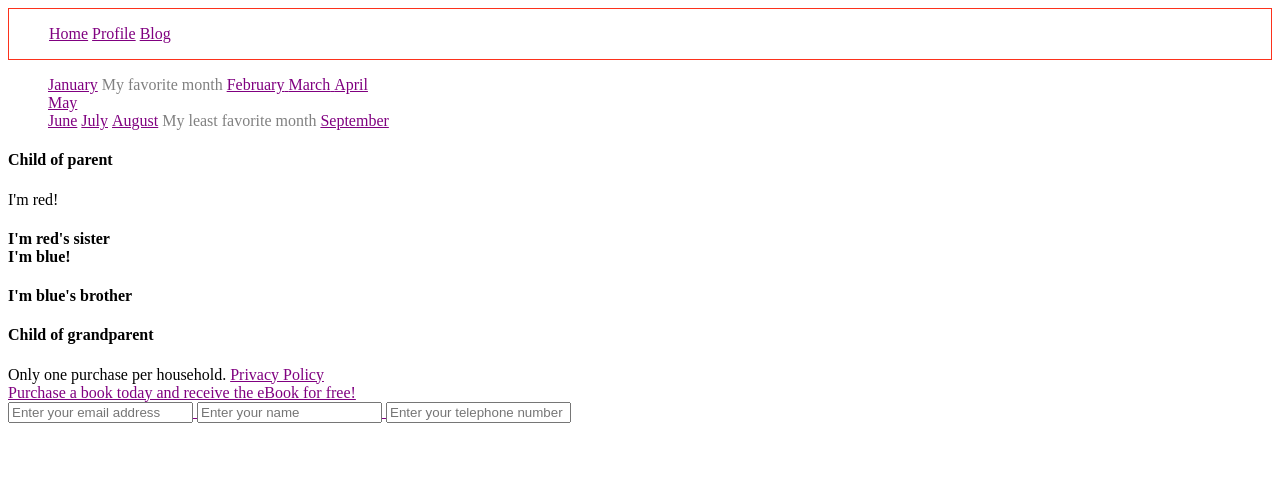
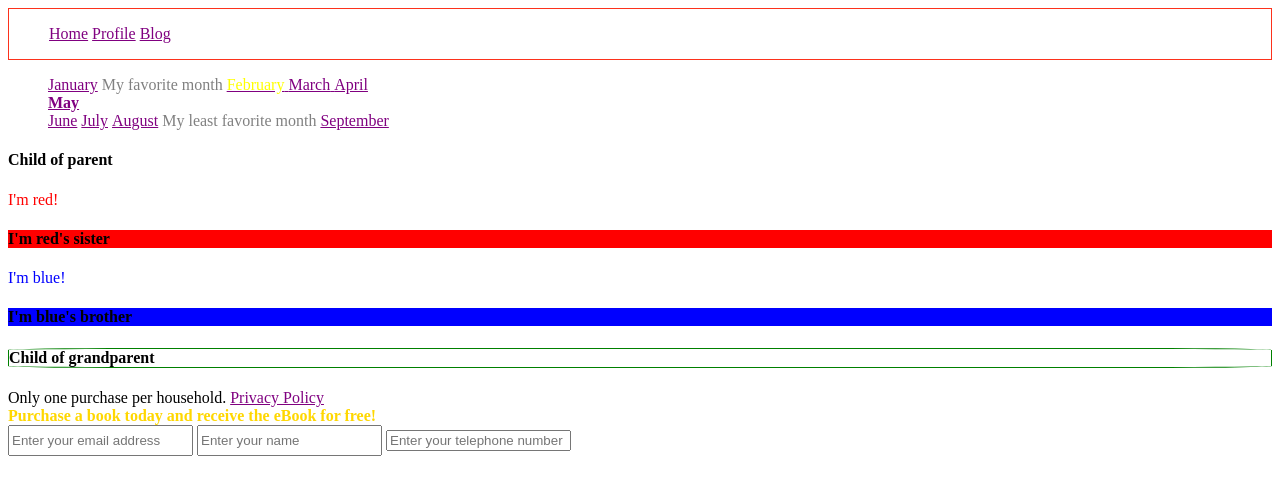
Before and after one commit to jeremylukebennett/css-selectors, a plain HTML site: page index.html in a window 1280 px wide. Drawn offline with Linux system fonts and the light colour scheme; a script that the page names is missing.

Commit message:
exercise complete

```diff
--- a/index.html
+++ b/index.html
@@ -18,7 +18,7 @@
         </ul>
     </nav>
       </header>
-
+      <article>
       <section>
         <div class="month-list">
           <ul>
@@ -62,21 +62,26 @@
           </ul>
         </div>
       </section>
+      </article>
 
+      <article>
       <section>
         <div class="grandparent">
           <div class="parent">
             <h4>Child of parent</h4>
             <div>
-              <div>I'm red!</div>
-              <h4>I'm red's sister
-              <div>I'm blue!</div>
-              <h4>I'm blue's brother</h4>
+              <div class="im-red">I'm red!</div>
+              <h4 class="background-red">I'm red's sister</h4>
+              <div class="im-blue">I'm blue!</div>
+              <h4 class="background-blue">I'm blue's brother</h4>
             </div>
           </div>
           <h4>Child of grandparent</h4>
+         </div>
         </div>
       </section>
+    </article>
+
 
       <footer class="padded">
 
@@ -88,6 +93,7 @@
                 Privacy Policy
               </span>
             </span>
+           </a>
         </div>
 
         <div class="promo">
--- a/selectors.css
+++ b/selectors.css
@@ -14,3 +14,38 @@ li {
 a, a.disabled, a .disabled {
     color: purple;
 }
+
+.active {
+    color: yellow;
+}
+
+.im-red {
+    color: red;
+}
+
+.background-red {
+    background-color: red;
+}
+
+.im-blue {
+    color: blue;
+}
+
+.background-blue {
+    background-color: blue;
+}
+
+.grandparent > h4 {
+    border: 1px solid green;
+    border-radius: 10%;
+
+}
+
+.promo {
+    font-weight: 900;
+    color: gold;
+}
+
+input[type="text"] {
+    height: 25px;
+}
```
